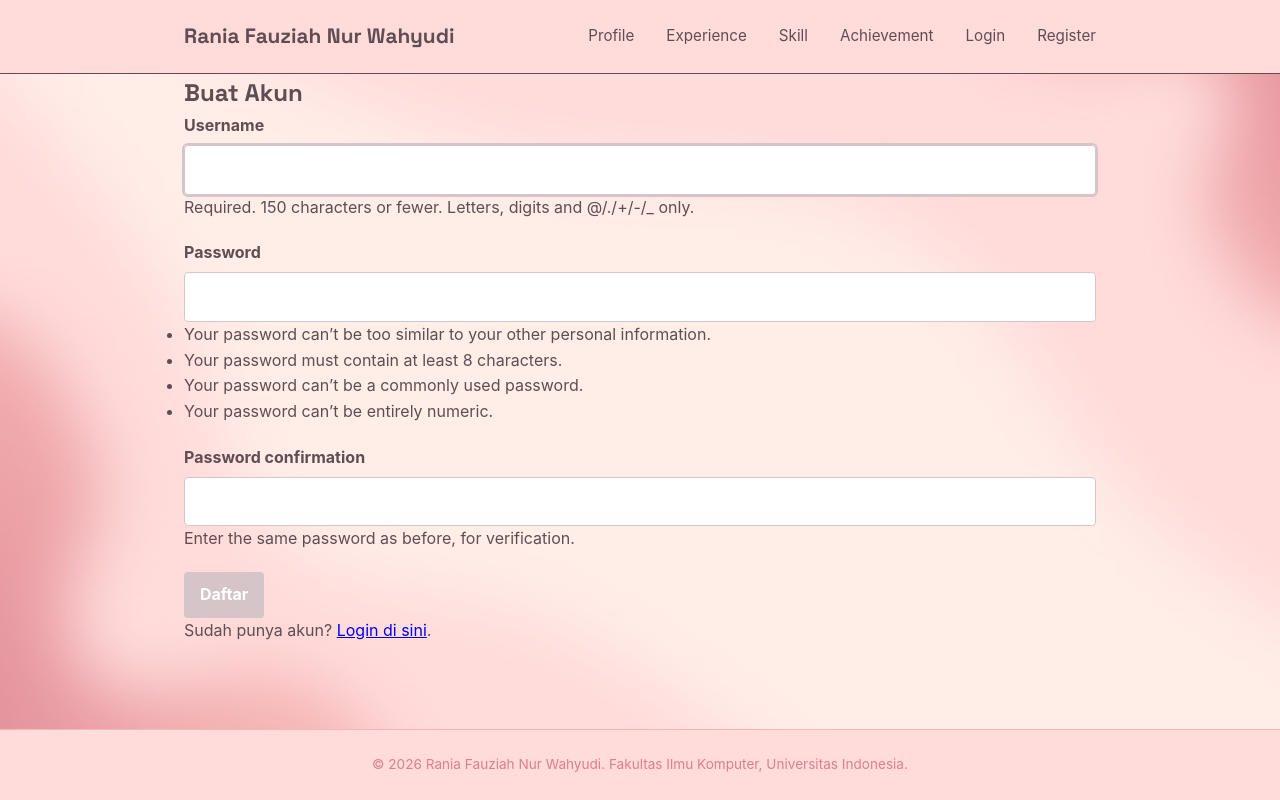
After one commit to raniafauziah-csui/myportofolio, a Django app: page /register/ in a window 1280 px wide. The commit adds this page. Run offline with Django 5.2, Linux system fonts and the light colour scheme.

Commit message:
update: Menyelesaikan Tutorial 4

```diff
--- a/main/urls.py
+++ b/main/urls.py
@@ -13,6 +13,12 @@ from main.views import (
     get_achievements_json,
     delete_achievement,
     edit_achievement,
+    register,
+    login_user,
+    logout_user,
+    toggle_star_experience,
+    toggle_star_skill,
+    toggle_star_achievement,
 )
 
 app_name = "main"
@@ -30,4 +36,22 @@ urlpatterns = [
     path("achievement/<uuid:achievement_id>/delete/", delete_achievement, name="delete_achievement"),
     path("skill/<uuid:skill_id>/edit/", edit_skill, name="edit_skill"),
     path("achievement/<uuid:achievement_id>/edit/", edit_achievement, name="edit_achievement"),
+    path("register/", register, name="register"),
+    path("login/", login_user, name="login"),
+    path("logout/", logout_user, name="logout"),
+    path(
+        "experience/<uuid:experience_id>/toggle-star/",
+        toggle_star_experience,
+        name="toggle_star_experience",
+    ),
+    path(
+        "skill/<uuid:skill_id>/toggle-star/",
+        toggle_star_skill,
+        name="toggle_star_skill",
+    ),
+    path(
+        "achievement/<uuid:achievement_id>/toggle-star/",
+        toggle_star_achievement,
+        name="toggle_star_achievement",
+    ),
 ]
--- a/main/views.py
+++ b/main/views.py
@@ -1,4 +1,9 @@
+import datetime
 from django.contrib import messages
+from django.contrib.auth import login, logout
+from django.contrib.auth.forms import AuthenticationForm, UserCreationForm
+from django.contrib.auth.decorators import login_required
+from django.core.exceptions import PermissionDenied
 from django.core import serializers
 from django.http import HttpResponse
 from django.shortcuts import get_object_or_404, redirect, render
@@ -9,6 +14,7 @@ from main.models import Experience, Skill, Achievement
 
 # Create your views here.
 def show_main(request):
+    last_login = request.COOKIES.get('last_login', 'Belum ada sesi login / Cookie tidak ditemukan')
     context = {
         "name": "Rania Fauziah Nur Wahyudi",
         "npm": "2506595070",
@@ -17,6 +23,7 @@ def show_main(request):
             "CS student at Universitas Indonesia who is into "
             "coding and likes artsy things."
         ),
+        "last_login": last_login,
     }
     return render(request, "index.html", context)
 
@@ -42,8 +49,11 @@ def show_skill(request):
     }
     return render(request, "skill.html", context)
 
+@login_required(login_url="/login/")
+def create_skill(request):
+    if not request.user.is_superuser:
+        raise PermissionDenied
 
-def create_skill(request):
     form = SkillForm(request.POST or None)
 
     if request.method == "POST" and form.is_valid():
@@ -65,11 +75,13 @@ def get_skills_json(request):
     if name_query:
         skills = skills.filter(name__icontains=name_query)
 
-    data = serializers.serialize("json", skills)
+    data = serializers.serialize("json", skills,  use_natural_foreign_keys=True)
     return HttpResponse(data, content_type="application/json")
 
-
+@login_required(login_url="/login/")
 def delete_skill(request, skill_id):
+    if not request.user.is_superuser:
+        raise PermissionDenied
     skill = get_object_or_404(Skill, pk=skill_id)
 
     if request.method == "POST":
@@ -79,7 +91,10 @@ def delete_skill(request, skill_id):
 
     return redirect("main:show_skill")
 
+@login_required(login_url="/login/")
 def edit_skill(request, skill_id):
+    if not request.user.is_superuser:
+        raise PermissionDenied
     skill = get_object_or_404(Skill, pk=skill_id)
     form = SkillForm(request.POST or None, instance=skill)
 
@@ -109,7 +124,10 @@ def show_achievement(request):
     }
     return render(request, "achievement.html", context)
 
+@login_required(login_url="/login/")
 def create_achievement(request):
+    if not request.user.is_superuser:
+        raise PermissionDenied
     form = AchievementForm(request.POST or None)
 
     if request.method == "POST" and form.is_valid():
@@ -130,10 +148,13 @@ def get_achievements_json(request):
     if name_query:
         achievements = achievements.filter(name__icontains=name_query)
 
-    data = serializers.serialize("json", achievements)
+    data = serializers.serialize("json", achievements,  use_natural_foreign_keys=True)
     return HttpResponse(data, content_type="application/json")
 
+@login_required(login_url="/login/")
 def delete_achievement(request, achievement_id):
+    if not request.user.is_superuser:
+        raise PermissionDenied
     achievement = get_object_or_404(Achievement, pk=achievement_id)
 
     if request.method == "POST":
@@ -142,7 +163,10 @@ def delete_achievement(request, achievement_id):
         return redirect("main:show_achievement")
     return redirect("main:show_achievement")
 
+@login_required(login_url="/login/")
 def edit_achievement(request, achievement_id):
+    if not request.user.is_superuser:
+        raise PermissionDenied
     achievement = get_object_or_404(Achievement, pk=achievement_id)
     form = AchievementForm(request.POST or None, instance=achievement)
 
@@ -158,3 +182,78 @@ def edit_achievement(request, achievement_id):
     }
 
     return render(request, "achievements_form.html", context)
+
+def register(request):
+    form = UserCreationForm(request.POST or None)
+
+    if request.method == "POST" and form.is_valid():
+        form.save()
+        messages.success(request, "Akun berhasil dibuat. Silakan login.")
+        return redirect("main:login")
+
+    context = {
+        "name": "Rania Fauziah Nur Wahyudi",
+        "form": form,
+    }
+    return render(request, "register.html", context)
+
+def login_user(request):
+    form = AuthenticationForm(request, data=request.POST or None)
+
+    if request.method == "POST" and form.is_valid():
+        user = form.get_user()
+        login(request, user)
+        response = redirect("main:show_main")
+        response.set_cookie('last_login', datetime.datetime.now().strftime('%Y-%m-%d %H:%M:%S'))
+        return response
+
+    context = {
+        "name": "Rania Fauziah Nur Wahyudi",
+        "form": form,
+    }
+    return render(request, "login.html", context)
+
+def logout_user(request):
+    logout(request)
+    response = redirect("main:show_main")
+    response.delete_cookie('last_login')
+    return response
+
+# Semua akun yang sudah login boleh memberi star
+@login_required(login_url="/login/")
+def toggle_star_experience(request, experience_id):
+    experience = get_object_or_404(Experience, pk=experience_id)
+
+    if request.method == "POST":
+        if request.user in experience.starred_by.all():
+            experience.starred_by.remove(request.user)
+        else:
+            experience.starred_by.add(request.user)
+
+    return redirect("main:show_experience")
+
+
+@login_required(login_url="/login/")
+def toggle_star_skill(request, skill_id):
+    skill = get_object_or_404(Skill, pk=skill_id)
+
+    if request.method == "POST":
+        if request.user in skill.starred_by.all():
+            skill.starred_by.remove(request.user)
+        else:
+            skill.starred_by.add(request.user)
+
+    return redirect("main:show_skill")
+
+
+@login_required(login_url="/login/")
+def toggle_star_achievement(request, achievement_id):
+    achievement = get_object_or_404(Achievement, pk=achievement_id)
+
+    if request.method == "POST":
+        if request.user in achievement.starred_by.all():
+            achievement.starred_by.remove(request.user)
+        else:
+            achievement.starred_by.add(request.user)
+
+    return redirect("main:show_achievement")
--- a/portofolio/settings.py
+++ b/portofolio/settings.py
@@ -66,6 +66,7 @@ TEMPLATES = [
         'APP_DIRS': True,
         'OPTIONS': {
             'context_processors': [
+                "django.template.context_processors.debug",
                 'django.template.context_processors.request',
                 'django.contrib.auth.context_processors.auth',
                 'django.contrib.messages.context_processors.messages',
--- a/static/css/style.css
+++ b/static/css/style.css
@@ -706,3 +706,25 @@ h1, .brand {
     flex-direction: column;
     margin-top: auto;
 }
+
+.star-form {
+    display: inline;
+}
+
+.button-star {
+    display: inline-flex;
+    align-items: center;
+    gap: 0.4rem;
+    background: var(--ink);
+}
+
+.button-star.is-starred {
+    background: var(--accent);
+}
+
+.star-count {
+    padding: 0.05rem 0.4rem;
+    border-radius: 999px;
+    background: rgba(255, 255, 255, 0.25);
+    font-size: 0.8rem;
+}
--- a/templates/base.html
+++ b/templates/base.html
@@ -19,6 +19,13 @@
             <a href="{% url 'main:show_experience' %}">Experience</a>
             <a href="{% url 'main:show_skill' %}">Skill</a>
             <a href="{% url 'main:show_achievement' %}">Achievement</a>
+            {% if user.is_authenticated %}
+                <span class="nav-user">{{ user.username }}</span>
+                <a href="{% url 'main:logout' %}">Logout</a>
+            {% else %}
+                <a href="{% url 'main:login' %}">Login</a>
+                <a href="{% url 'main:register' %}">Register</a>
+            {% endif %}
         </nav>
     </div>
   </header>
--- a/templates/experience.html
+++ b/templates/experience.html
@@ -25,6 +25,11 @@
                             {% else %}
                                 <p class="experience-status">Selesai</p>
                             {% endif %}
+                            {% if user.is_authenticated %}
+                                <div class="experience-card-actions">
+                                    {% include "components/experience_star.html" with experience=experience %}
+                                </div>
+                            {% endif %}
                         </article>
                     {% empty %}
                         <p class="empty-state">
--- a/templates/index.html
+++ b/templates/index.html
@@ -24,6 +24,10 @@
                         <div class="meta-row">
                             <dt>Program</dt>
                             <dd>{{ study_program }}</dd>
+                        </div>
+                        <div class="meta-row">
+                            <dt>Sesi Terakhir Login</dt>
+                            <dd>{{ last_login }}</dd>
                         </div>
                     </dl>
                     <div class="social-links">
--- /dev/null
+++ b/templates/register.html
@@ -0,0 +1,33 @@
+{% extends "base.html" %}
+{% block meta %}
+    <title>Register - {{ name }}</title>
+{% endblock meta %}
+{% block content %}
+    <main>
+        <section class="experience-section">
+            <div class="container">
+                <h1>Buat Akun</h1>
+                <form method="post" action="{% url 'main:register' %}" class="project-form">
+                    {% csrf_token %}
+                    {% for error in form.non_field_errors %}
+                        <p class="form-error">{{ error }}</p>
+                    {% endfor %}
+                    {% for field in form %}
+                        <div class="form-group">
+                            <label for="{{ field.id_for_label }}">{{ field.label }}</label>
+                            {{ field }}
+                            {% if field.help_text %}
+                                <div class="form-help">{{ field.help_text }}</div>
+                            {% endif %}
+                            {% for error in field.errors %}
+                                <p class="form-error">{{ error }}</p>
+                            {% endfor %}
+                        </div>
+                    {% endfor %}
+                    <button type="submit" class="button">Daftar</button>
+                </form>
+                <p>Sudah punya akun? <a href="{% url 'main:login' %}">Login di sini</a>.</p>
+            </div>
+        </section>
+    </main>
+{% endblock content %}
```
Also changed, not shown: main/models.py (+11 -0 lines), templates/achievement.html (+12 -5 lines), templates/components/achievement_star.html (added, +10 -0 lines), templates/components/experience_star.html (added, +10 -0 lines), templates/components/skill_star.html (added, +10 -0 lines), templates/login.html (added, +33 -0 lines), templates/skill.html (+12 -5 lines), main/migrations/0004_achievement_starred_by_experience_starred_by_and_more.py (added).
